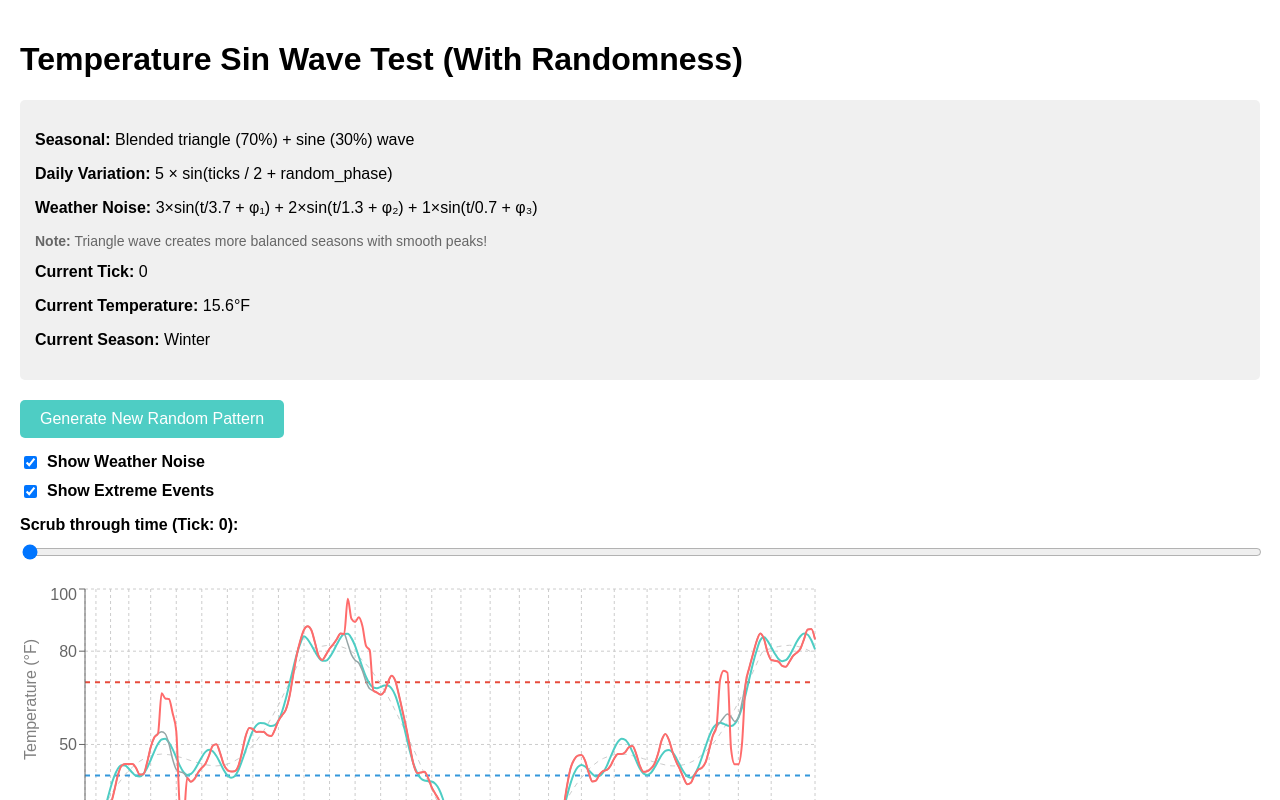
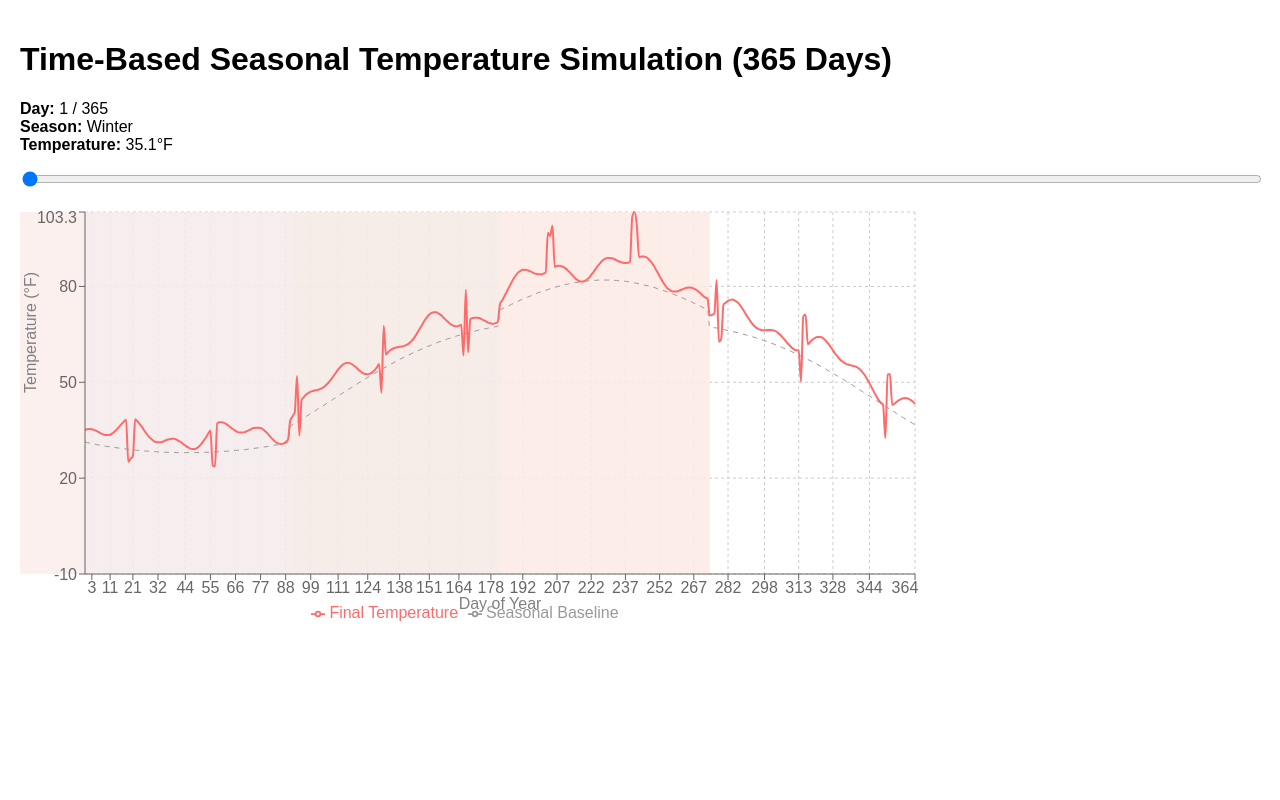
Before and after one commit to BSchoenth245/population-sim-React-, a React (Create React App) app: page / in a window 1280 px wide. Shown: the top 800 px of the page. Built offline with nearby package versions, Linux system fonts and the light colour scheme.

Commit message:
Full refactorization to time based seasons. Thanks to GPT for the help

```diff
--- a/src/TempTest.js
+++ b/src/TempTest.js
@@ -1,277 +1,326 @@
-import { useState, useEffect } from 'react';
-import { LineChart, Line, XAxis, YAxis, CartesianGrid, Tooltip, Legend, ReferenceLine } from 'recharts';
+import { useState, useEffect, useMemo } from 'react';
+import {
+  LineChart,
+  Line,
+  XAxis,
+  YAxis,
+  CartesianGrid,
+  Tooltip,
+  Legend,
+  ReferenceArea,
+} from 'recharts';
 
-function TemperatureTest() {
+/*****************************************************************************************
+ * TIME-BASED SEASONAL CLIMATE SIMULATION
+ * -------------------------------------
+ * This component simulates daily temperature over a full year (365 ticks).
+ *
+ * Key design principles:
+ * 1. Time drives seasons (NOT temperature)
+ * 2. Seasons have realistic, fixed lengths
+ * 3. Temperature is composed of multiple layers:
+ *    - Seasonal baseline
+ *    - Daily oscillation
+ *    - Multi-day weather noise
+ *    - Rare extreme events
+ *
+ * The math is intentionally separated into small, readable functions so it is easy
+ * to debug, tune, or extend (latitude, climate change, multiple years, etc.).
+ *****************************************************************************************/
+
+// ----------------------------------------------------------------------------------------
+// GLOBAL TIME CONSTANTS
+// ----------------------------------------------------------------------------------------
+
+// One full simulated year = 365 ticks (1 tick ≈ 1 day)
+const DAYS_PER_YEAR = 365;
+
+// ----------------------------------------------------------------------------------------
+// SEASON DEFINITIONS
+// ----------------------------------------------------------------------------------------
+
+// Seasons are defined by FIXED TIME LENGTHS (in days)
+// These values closely mirror real-world meteorological seasons
+const SEASONS = [
+  { name: 'Winter', length: 90, color: '#e3f2fd' },
+  { name: 'Spring', length: 92, color: '#e8f5e9' },
+  { name: 'Summer', length: 92, color: '#fff3e0' },
+  { name: 'Fall',   length: 91, color: '#fbe9e7' },
+];
+
+// Each season has a temperature profile:
+// - mean: average temperature for that season
+// - amp:  how much temperature rises/falls within the season
+const SEASON_PROFILES = {
+  Winter: { mean: 30, amp: 10 },
+  Spring: { mean: 50, amp: 15 },
+  Summer: { mean: 75, amp: 10 },
+  Fall:   { mean: 55, amp: 15 },
+};
+
+// ----------------------------------------------------------------------------------------
+// SEASON RESOLUTION FUNCTIONS
+// ----------------------------------------------------------------------------------------
+
+/**
+ * getSeason(dayOfYear)
+ * --------------------
+ * Converts a day index (0–364) into:
+ * - Which season we're in
+ * - How far we are through that season
+ *
+ * This function is PURE and deterministic.
+ */
+function getSeason(dayOfYear) {
+  let day = dayOfYear;
+  let start = 0;
+
+  for (const season of SEASONS) {
+    if (day < season.length) {
+      return {
+        ...season,
+        startDay: start,
+        dayInSeason: day,
+        // progress ∈ [0, 1]
+        // Used to smoothly interpolate temperature across the season
+        progress: day / season.length,
+      };
+    }
+    day -= season.length;
+    start += season.length;
+  }
+}
+
+/**
+ * seasonalBaseline(seasonName, progress)
+ * --------------------------------------
+ * Produces the BASE temperature for a season.
+ *
+ * Math explanation:
+ * - Uses sin(progress × π) instead of a full sine wave
+ * - This gives a smooth rise and fall within a season
+ * - Temperature peaks in the middle of the season
+ *
+ * Result:
+ * - No sharp edges
+ * - Natural warming/cooling curve
+ */
+/**
+ * seasonalBaseline(seasonName, progress, dayOfYear)
+ * -------------------------------------------------
+ * Produces a SMOOTH seasonal baseline temperature.
+ *
+ * Previous version:
+ * - Each season was independent
+ * - Temperature reset sharply at season boundaries
+ *
+ * New approach:
+ * - Use a continuous ANNUAL sine wave for large-scale warming/cooling
+ * - Modulate it by season-specific offsets
+ * - This guarantees smooth transitions between seasons
+ */
+function seasonalBaseline(seasonName, progress, dayOfYear) {
+  // --- 1. Global annual temperature cycle ---
+  // One full sine wave over the year
+  // Coldest near mid-winter, warmest near mid-summer
+  // Shift the entire annual temperature wave forward in time so that
+  // the peak (warmest point) occurs squarely during Summer
+  //
+  // 45-day shift was chosen so the maximum aligns near mid-summer
+  const WAVE_SHIFT_DAYS = -45;
+
+  const annualProgress = (dayOfYear + WAVE_SHIFT_DAYS) / DAYS_PER_YEAR; // 0 → 1
+  const annualMean = 52;        // Average yearly temperature
+  const annualAmplitude = 22;   // Strength of seasonal contrast
+
+  const annualWave =
+    annualMean +
+    annualAmplitude * Math.sin(2 * Math.PI * (annualProgress - 0.25));
+
+  // --- 2. Season-specific adjustment ---
+  // Small offsets to shape each season without breaking continuity
+  const seasonAdjustments = {
+    Winter: -5,
+    Spring: 0,
+    Summer: +5,
+    Fall: 0,
+  };
+
+  // --- 3. Intra-season shaping ---
+  // Gentle curvature so seasons still "feel" distinct
+  const intraSeason =
+    SEASON_PROFILES[seasonName].amp *
+    Math.sin(progress * Math.PI) * 0.3; // reduced influence
+
+  return annualWave + seasonAdjustments[seasonName] + intraSeason;
+}
+
+// ----------------------------------------------------------------------------------------
+// CLIMATE SAMPLING FUNCTION (THE "ENGINE")
+// ----------------------------------------------------------------------------------------
+
+/**
+ * sampleClimate(tick, phases)
+ * ---------------------------
+ * This is the heart of the simulation.
+ * Given a tick (day), it returns a full climate snapshot.
+ *
+ * Temperature layers (added in order):
+ * 1. Seasonal baseline (long-term climate)
+ * 2. Daily oscillation (day/night cycle)
+ * 3. Weather noise (multi-day systems)
+ * 4. Rare extreme events (heat waves / cold snaps)
+ */
+function sampleClimate(tick, phases) {
+  // Convert absolute tick into day-of-year (wraps every 365 days)
+  const dayOfYear = tick % DAYS_PER_YEAR;
+
+  // Determine season & progress
+  const season = getSeason(dayOfYear);
+
+  // --- 1. Seasonal baseline ---
+  const base = seasonalBaseline(season.name, season.progress, dayOfYear);
+
+  // --- 2. Daily temperature oscillation ---
+  // One full sine wave per day (day/night temperature swing)
+  const daily = 5 * Math.sin(tick * 2 * Math.PI + phases.daily);
+
+  // --- 3. Weather noise ---
+  // Lower-frequency sine waves simulate multi-day weather patterns
+  const noise =
+    3 * Math.sin(tick / 7 + phases.noise1) + // weekly systems
+    2 * Math.sin(tick / 3 + phases.noise2);  // short-term fronts
+
+  // --- 4. Extreme events ---
+  // Rare, sharp deviations from normal temperature
+  let extreme = 0;
+
+  // Convert sine wave into probability-like signal [0,1]
+  const extremeChance = Math.sin(tick * 0.17 + phases.extreme) * 0.5 + 0.5;
+
+  // Roughly ~1–2% of days have extreme events
+  if (extremeChance > 0.985) {
+    if (season.name === 'Summer') {
+      // Heat waves only in summer
+      extreme = 10 + Math.random() * 5;
+    } else if (season.name === 'Winter') {
+      // Cold snaps only in winter
+      extreme = -10 - Math.random() * 5;
+    } else {
+      // Transitional seasons can go either way
+      extreme = Math.random() > 0.5 ? 10 : -10;
+    }
+  }
+
+  // Final temperature is the sum of all layers
+  const temperature = base + daily + noise + extreme;
+
+  return {
+    tick,
+    dayOfYear,
+    season: season.name,
+    temperature: Math.round(temperature * 10) / 10,
+    base: Math.round(base * 10) / 10,
+  };
+}
+
+// ----------------------------------------------------------------------------------------
+// REACT COMPONENT
+// ----------------------------------------------------------------------------------------
+
+export default function TemperatureTest() {
   const [data, setData] = useState([]);
   const [currentTick, setCurrentTick] = useState(0);
-  const [showNoise, setShowNoise] = useState(true);
-  const [showExtremes, setShowExtremes] = useState(true);
 
-  // Generate random phase offsets once when component loads
-  const [phases] = useState({
-    seasonal: Math.random() * Math.PI * 2,
+  // Random phases are generated ONCE per simulation run
+  // This keeps the climate consistent until refresh
+  const phases = useMemo(() => ({
     daily: Math.random() * Math.PI * 2,
     noise1: Math.random() * Math.PI * 2,
     noise2: Math.random() * Math.PI * 2,
-    noise3: Math.random() * Math.PI * 2,
     extreme: Math.random() * Math.PI * 2,
-    extremeType: Math.random() * Math.PI * 2
-  });
+  }), []);
 
-  // Triangle wave function for more even season distribution
-  const triangleWave = (t) => {
-    const x = (t % (Math.PI * 4)) / (Math.PI * 4); // 0 to 1
-    if (x < 0.5) return x * 4 - 1; // -1 to 1 (rising)
-    return 3 - x * 4; // 1 to -1 (falling)
-  };
-
-  // Function to calculate temperature with phases
-  const calculateTemp = (tick) => {
-    // Get both triangle and sine waves
-    const triangle = triangleWave(tick / 10 + phases.seasonal);
-    const sine = Math.sin(tick / 10 + phases.seasonal);
-
-    // Blend them: 70% triangle (even seasons) + 30% sine (smooth peaks)
-    const blendFactor = 0.7;
-    const blended = triangle * blendFactor + sine * (1 - blendFactor);
-
-    const seasonalTemp = 45 + 50 * blended;
-    const dailyVariation = 5 * Math.sin(tick / 2 + phases.daily);
-    const weatherNoise =
-      3 * Math.sin(tick / 3.7 + phases.noise1) +
-      2 * Math.sin(tick / 1.3 + phases.noise2) +
-      1 * Math.sin(tick / 0.7 + phases.noise3);
-
-    let baseTemp = seasonalTemp + dailyVariation + weatherNoise;
-
-    // Add rare extreme weather events (seasonal-appropriate)
-    const extremeChance = Math.sin(tick * 0.123 + phases.extreme) * 0.5 + 0.5;
-    const isExtreme = extremeChance > 0.95; // Top 5% = extreme event
-
-    let finalTemp = baseTemp;
-    if (isExtreme) {
-      // Determine extreme type based on current season
-      let extremeType;
-      if (baseTemp > 70) {
-        // Summer: heat waves only
-        extremeType = 1;
-      } else if (baseTemp < 40) {
-        // Winter: cold snaps only
-        extremeType = -1;
-      } else {
-        // Spring/Fall: could be either
-        extremeType = Math.sin(tick * 0.456 + phases.extremeType) > 0 ? 1 : -1;
+  // Generate one full year of data
+  useEffect(() => {
+    const yearData = [];
+    for (let tick = 0; tick < DAYS_PER_YEAR; tick++) {
+      yearData.push(sampleClimate(tick, phases));
     }
-
-      const extremeMagnitude = 10 + Math.abs(Math.sin(tick * 0.789 + phases.extreme)) * 5; // 10-15°F
-      finalTemp += extremeType * extremeMagnitude;
-    }
-
-    return {
-      seasonal: seasonalTemp,
-      withDaily: seasonalTemp + dailyVariation,
-      withNoise: baseTemp,
-      withExtremes: finalTemp,
-      isExtreme: isExtreme
-    };
-  };
-
-  // Generate initial data
-  useEffect(() => {
-    const tempData = [];
-    for (let tick = 0; tick <= 200; tick++) {
-      const temps = calculateTemp(tick);
-      tempData.push({
-        tick: tick,
-        temperatureWithExtremes: Math.round(temps.withExtremes * 10) / 10,
-        temperatureWithNoise: Math.round(temps.withNoise * 10) / 10,
-        temperatureSmooth: Math.round(temps.withDaily * 10) / 10,
-        seasonal: Math.round(temps.seasonal * 10) / 10
-      });
-    }
-    setData(tempData);
+    setData(yearData);
   }, [phases]);
 
-  // Calculate current temperature and season
-  const currentTemps = calculateTemp(currentTick);
-  const currentTemp = currentTemps.withExtremes;
-  const isCurrentExtreme = currentTemps.isExtreme;
-
-  // Determine current season based on temperature
-  const getCurrentSeason = (temp) => {
-    if (temp < 40) return 'Winter';
-    if (temp >= 40 && temp < 70) return 'Spring/Fall';
-    return 'Summer';
-  };
-  const currentSeason = getCurrentSeason(currentTemp);
-
-  // Function to regenerate with new random phases
-  const regenerate = () => {
-    window.location.reload();
-  };
+  const current = data[currentTick];
 
   return (
-    <div style={{ padding: '20px', fontFamily: 'Arial, sans-serif' }}>
-      <h1>Temperature Sin Wave Test (With Randomness)</h1>
+    <div style={{ padding: 20, fontFamily: 'Arial, sans-serif' }}>
+      <h1>Time-Based Seasonal Temperature Simulation (365 Days)</h1>
 
-      <div style={{ marginBottom: '20px', padding: '15px', backgroundColor: '#f0f0f0', borderRadius: '5px' }}>
-        <p><strong>Seasonal:</strong> Blended triangle (70%) + sine (30%) wave</p>
-        <p><strong>Daily Variation:</strong> 5 × sin(ticks / 2 + random_phase)</p>
-        <p><strong>Weather Noise:</strong> 3×sin(t/3.7 + φ₁) + 2×sin(t/1.3 + φ₂) + 1×sin(t/0.7 + φ₃)</p>
-        <p style={{ marginTop: '10px', fontSize: '14px', color: '#666' }}>
-          <strong>Note:</strong> Triangle wave creates more balanced seasons with smooth peaks!
-        </p>
-        <p style={{ marginTop: '10px' }}><strong>Current Tick:</strong> {currentTick}</p>
-        <p><strong>Current Temperature:</strong> {currentTemp.toFixed(1)}°F
-          {isCurrentExtreme && <span style={{ color: '#e74c3c', fontWeight: 'bold' }}> ⚠️ EXTREME EVENT</span>}
-        </p>
-        <p><strong>Current Season:</strong> {currentSeason}</p>
+      {current && (
+        <div style={{ marginBottom: 15 }}>
+          <strong>Day:</strong> {current.dayOfYear + 1} / 365<br />
+          <strong>Season:</strong> {current.season}<br />
+          <strong>Temperature:</strong> {current.temperature}°F
         </div>
+      )}
 
-      <div style={{ marginBottom: '20px' }}>
-        <button
-          onClick={regenerate}
-          style={{
-            padding: '10px 20px',
-            fontSize: '16px',
-            cursor: 'pointer',
-            backgroundColor: '#4ecdc4',
-            color: 'white',
-            border: 'none',
-            borderRadius: '5px',
-            marginBottom: '15px'
-          }}
-        >
-          Generate New Random Pattern
-        </button>
-
-        <label style={{ display: 'flex', alignItems: 'center', marginBottom: '10px' }}>
-          <input
-            type="checkbox"
-            checked={showNoise}
-            onChange={(e) => setShowNoise(e.target.checked)}
-            style={{ marginRight: '10px' }}
-          />
-          <strong>Show Weather Noise</strong>
-        </label>
-
-        <label style={{ display: 'flex', alignItems: 'center', marginBottom: '10px' }}>
-          <input
-            type="checkbox"
-            checked={showExtremes}
-            onChange={(e) => setShowExtremes(e.target.checked)}
-            style={{ marginRight: '10px' }}
-          />
-          <strong>Show Extreme Events</strong>
-        </label>
-
-        <label style={{ display: 'block', marginTop: '15px' }}>
-          <strong>Scrub through time (Tick: {currentTick}):</strong>
+      {/* Day scrubber */}
       <input
         type="range"
         min={0}
-            max={200}
-            step={1}
+        max={DAYS_PER_YEAR - 1}
         value={currentTick}
-            onChange={(e) => setCurrentTick(parseInt(e.target.value))}
-            style={{ width: '100%', marginTop: '10px' }}
+        onChange={(e) => setCurrentTick(Number(e.target.value))}
+        style={{ width: '100%', marginBottom: 20 }}
       />
-        </label>
-      </div>
 
-      <LineChart width={800} height={400} data={data}>
+      <LineChart width={900} height={420} data={data}>
         <CartesianGrid strokeDasharray="3 3" />
+
         <XAxis
-          dataKey="tick"
-          label={{ value: 'Ticks', position: 'insideBottom', offset: -5 }}
+          dataKey="dayOfYear"
+          label={{ value: 'Day of Year', position: 'insideBottom', offset: -5 }}
         />
+
         <YAxis
           domain={[-10, 100]}
           label={{ value: 'Temperature (°F)', angle: -90, position: 'insideLeft' }}
         />
+
         <Tooltip />
         <Legend />
 
-        {/* Season boundary lines */}
-        <ReferenceLine
-          y={40}
-          stroke="#3498db"
-          strokeWidth={2}
-          strokeDasharray="5 5"
-          label={{ value: 'Winter/Spring (40°F)', position: 'right', fill: '#3498db', fontSize: 12 }}
+        {/* Background season bands for visual clarity */}
+        {SEASONS.map((s, i) => (
+          <ReferenceArea
+            key={s.name}
+            x1={SEASONS.slice(0, i).reduce((a, b) => a + b.length, 0)}
+            x2={SEASONS.slice(0, i + 1).reduce((a, b) => a + b.length, 0)}
+            fill={s.color}
+            fillOpacity={0.65}
           />
-        <ReferenceLine
-          y={70}
-          stroke="#e74c3c"
-          strokeWidth={2}
-          strokeDasharray="5 5"
-          label={{ value: 'Spring/Summer (70°F)', position: 'right', fill: '#e74c3c', fontSize: 12 }}
-        />
+        ))}
+
+        {/* Seasonal baseline (no daily noise) */}
         <Line
           type="monotone"
-          dataKey="seasonal"
-          stroke="#cccccc"
-          strokeWidth={1}
-          name="Seasonal Only"
+          dataKey="base"
+          stroke="#999"
+          strokeDasharray="5 5"
           dot={false}
-          strokeDasharray="5 5"
+          name="Seasonal Baseline"
         />
+
+        {/* Final temperature including all effects */}
         <Line
           type="monotone"
-          dataKey="temperatureSmooth"
-          stroke="#4ecdc4"
-          strokeWidth={2}
-          name="With Daily Variation"
-          dot={false}
-        />
-        {showNoise && (
-          <>
-            <Line
-              type="monotone"
-              dataKey="temperatureWithNoise"
-              stroke="#95a5a6"
-              strokeWidth={1.5}
-              name="With Weather Noise"
-              dot={false}
-            />
-            </>
-        )}
-
-        {showExtremes && (
-          <>
-            <Line
-              type="monotone"
-              dataKey="temperatureWithExtremes"
+          dataKey="temperature"
           stroke="#ff6b6b"
           strokeWidth={2}
-              name="With Extreme Events"
           dot={false}
+          name="Final Temperature"
         />
-          </>
-        )}
       </LineChart>
-
-      <div style={{ marginTop: '20px', padding: '15px', backgroundColor: '#e8f5e9', borderRadius: '5px' }}>
-        <h3>How Randomness Works:</h3>
-        <ul>
-          <li><strong>Phase offsets:</strong> Each sine wave starts at a random point in its cycle</li>
-          <li><strong>Smooth but unique:</strong> Pattern is different every time, but still realistic</li>
-          <li><strong>Click "Generate New Random Pattern"</strong> to see a completely different temperature curve!</li>
-          <li><strong>Same simulation run:</strong> Temperature stays consistent within one simulation</li>
-        </ul>
-
-        <h3 style={{ marginTop: '15px' }}>Temperature-Based Seasons:</h3>
-        <ul>
-          <li><strong>Winter:</strong> Below 40°F</li>
-          <li><strong>Spring/Fall:</strong> 40-70°F</li>
-          <li><strong>Summer:</strong> Above 70°F</li>
-        </ul>
-        <p style={{ fontSize: '14px', color: '#666' }}>
-          Seasons are determined by current temperature, not fixed time periods!
-        </p>
-      </div>
     </div>
   );
 }
-
-export default TemperatureTest;
```
Lines whose indentation alone changed are shown as unchanged.
